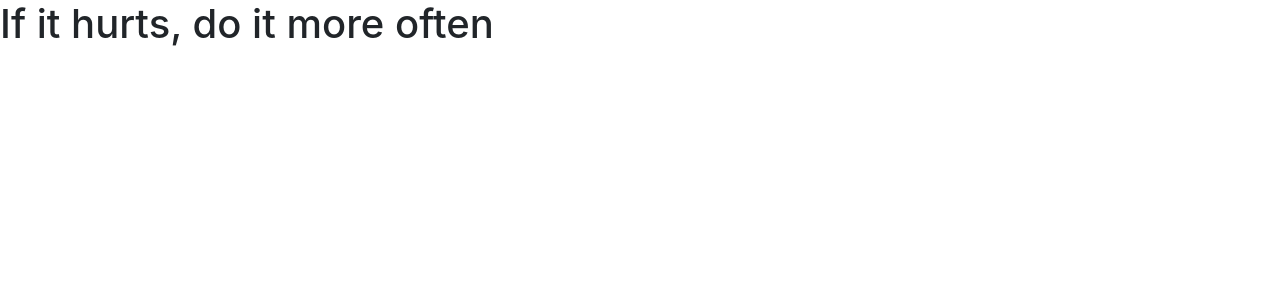
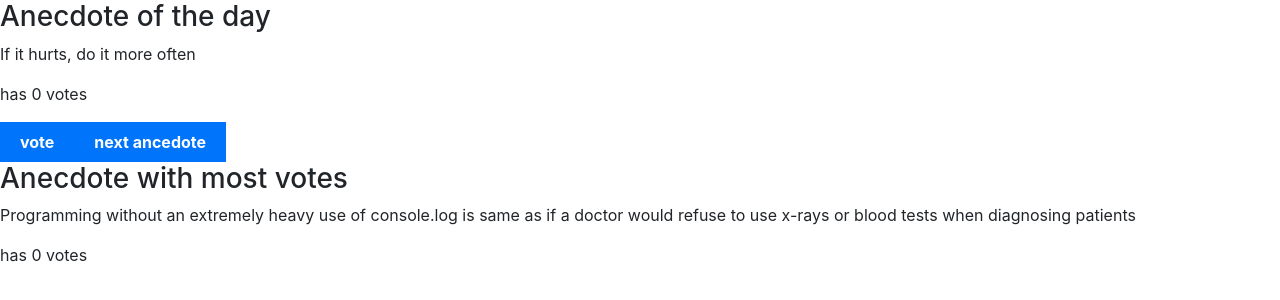
Before and after one commit to raguilar27/app, a React (Create React App) app: page / in a window 1280 px wide. Shown: the top 300 px of the page. Built offline with nearby package versions, Linux system fonts and the light colour scheme.

Commit message:
completed anecdotes

```diff
--- a/src/components/anecdotesDir/anecdotes.js
+++ b/src/components/anecdotesDir/anecdotes.js
@@ -11,11 +11,35 @@ const Anecdotes = () => {
     "Programming without an extremely heavy use of console.log is same as if a doctor would refuse to use x-rays or blood tests when diagnosing patients",
   ];
 
+  const votesArr = new Array(anecdotes.length).fill(0);
+
   const [selected, setSelected] = useState(0);
+  const [votes, setVotes] = useState(votesArr);
+
+  const nextAnecdote = () => {
+    setSelected(Math.floor(Math.random() * anecdotes.length));
+  };
+
+  const increaseVotes = () => {
+    const copy = { ...votes };
+    copy[selected] += 1;
+    setVotes(copy);
+  };
+
+  const max = Object.keys(votes).reduce((a, b) =>
+    votes[a] > votes[b] ? a : b
+  );
 
   return (
     <div>
-      <h1>{anecdotes[selected]}</h1>
+      <h3>Anecdote of the day</h3>
+      <p>{anecdotes[selected]}</p>
+      <p>has {votes[selected]} votes</p>
+      <button onClick={increaseVotes}>vote</button>
+      <button onClick={nextAnecdote}>next ancedote</button>
+      <h3>Anecdote with most votes</h3>
+      <p>{anecdotes[max]}</p>
+      <p>has {votes[max]} votes</p>
     </div>
   );
 };
```
